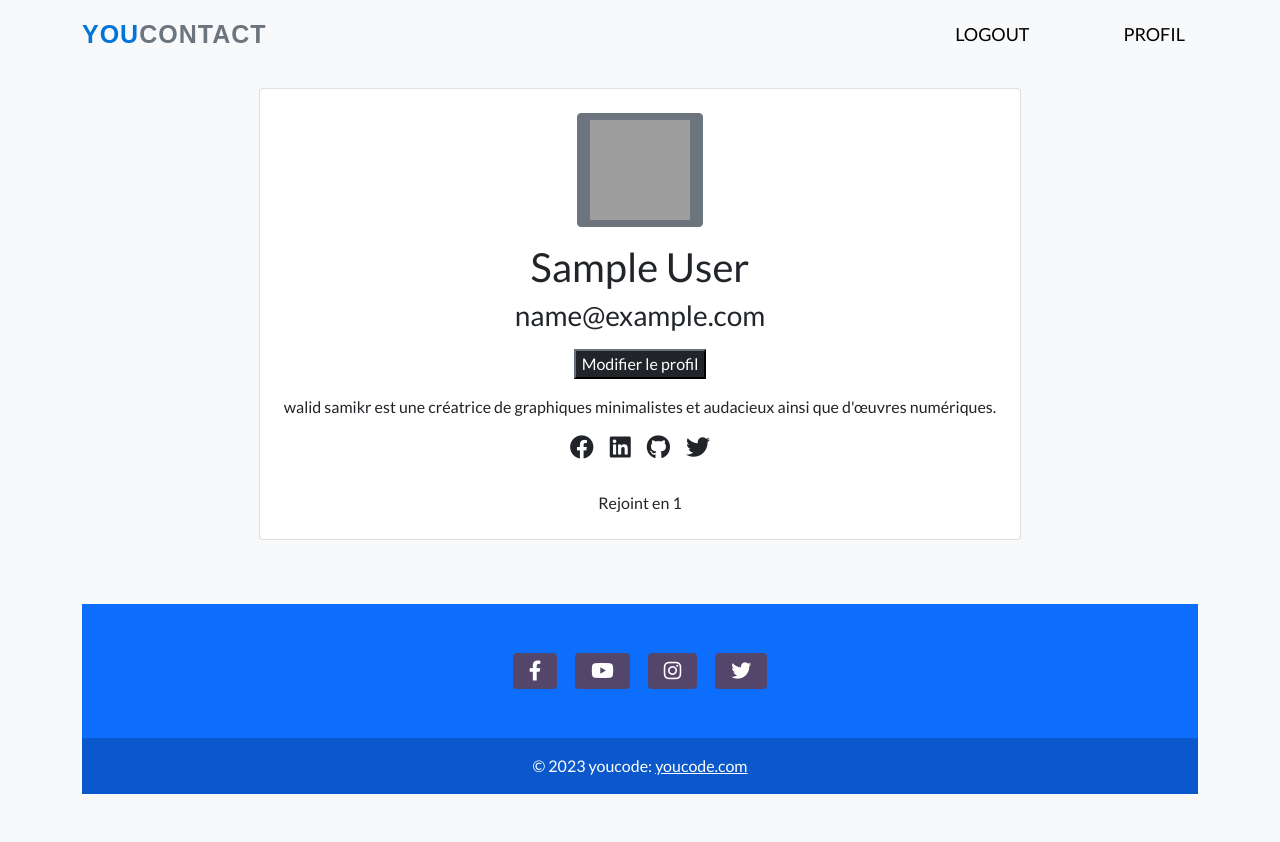
After one commit to Zakaria-Kharroub/YouContact, a PHP site: page /profil.php in a window 1280 px wide. The commit adds this page. Run offline with PHP 8.4, Linux system fonts and the light colour scheme; the visitor is signed in with stand-in values (Sample User, id 1); some web fonts are replaced; grey boxes are pictures that could not be loaded.

Commit message:
update profil

```diff
--- a/insert.php
+++ b/insert.php
@@ -1,6 +1,7 @@
 <?php
 include 'connect.php';
-
+session_start();
+$id=$_SESSION['id'];
 if (isset($_POST['ok'])) {
     $userID = $_POST['UserID'];
     $nom = $_POST['Nom'];
@@ -8,7 +9,7 @@ if (isset($_POST['ok'])) {
     $telephone = $_POST['telephone'];
     $adresse = $_POST['Adress'];
 
-    $requetInsert = "INSERT INTO Contact (UserID, Nom, Email, telephone, Adresse) VALUES ('$userID', '$nom', '$email', '$telephone', '$adresse')";
+    $requetInsert = "INSERT INTO Contact (UserID, Nom, Email, telephone, Adresse) VALUES ('$id', '$nom', '$email', '$telephone', '$adresse')";
     $resultatINsersion = mysqli_query($conn, $requetInsert);
 
     if ($resultatINsersion) {
--- /dev/null
+++ b/layout/footer.php
@@ -0,0 +1,27 @@
+<div class="container my-5">
+
+    <footer class="text-center text-lg-start bg-primary" style="">
+      <div class="container d-flex justify-content-center py-5">
+        <button type="button" class="btn btn-primary btn-lg btn-floating mx-2" style="background-color: #54456b;">
+          <i class="fab fa-facebook-f"></i>
+        </button>
+        <button type="button" class="btn btn-primary btn-lg btn-floating mx-2" style="background-color: #54456b;">
+          <i class="fab fa-youtube"></i>
+        </button>
+        <button type="button" class="btn btn-primary btn-lg btn-floating mx-2" style="background-color: #54456b;">
+          <i class="fab fa-instagram"></i>
+        </button>
+        <button type="button" class="btn btn-primary btn-lg btn-floating mx-2" style="background-color: #54456b;">
+          <i class="fab fa-twitter"></i>
+        </button>
+      </div>
+
+
+      <div class="text-center text-white p-3" style="background-color: rgba(0, 0, 0, 0.2);">
+        © 2023 youcode:
+        <a class="text-white" href="">youcode.com</a>
+      </div>
+
+    </footer>
+
+  </div>
--- a/layout/head.php
+++ b/layout/head.php
@@ -4,6 +4,9 @@
 	<meta content="width=device-width, initial-scale=1.0" name="viewport">
 	<title>HOME</title>
 
+
+    <!-- font awesome -->
+    <link rel="stylesheet" href="https://cdnjs.cloudflare.com/ajax/libs/font-awesome/6.4.2/css/all.min.css" integrity="sha512-z3gLpd7yknf1YoNbCzqRKc4qyor8gaKU1qmn+CShxbuBusANI9QpRohGBreCFkKxLhei6S9CQXFEbbKuqLg0DA==" crossorigin="anonymous" referrerpolicy="no-referrer" />
 
     <link rel="stylesheet" href="https://stackpath.bootstrapcdn.com/bootstrap/4.5.2/css/bootstrap.min.css" integrity="sha384-JcKb8q3iqJ61gNV9KGb8thSsNjpSL0n8PARn9HuZOnIxN0hoP+VmmDGMN5t9UJ0Z" crossorigin="anonymous">
     <!-- link google fonts -->
--- a/layout/navbar.php
+++ b/layout/navbar.php
@@ -14,12 +14,24 @@
                             <button class="btn btn-outline-secondary" type="submit"><i class="fa-solid fa-magnifying-glass"></i></button>
                           </form>
 					</li> -->
-                    <li class="nav-item">
-						<a class="nav-link ml-5 btn-auth"  href="login.php" >login</a>
-					</li>
-                    <li class="nav-item">
-						<a class="nav-link ml-5 btn-auth" href="register.php" >register</a>
-					</li>
+					<?php
+					if(isset($_SESSION['id'])){
+						echo '<li class="nav-item">
+						          <a class="nav-link ml-5 btn-auth" href="logout.php">Logout</a>
+					         </li>
+							 <li class="nav-item">
+						          <a class="nav-link ml-5 btn-auth" href="profil.php">profil</a>
+					         </li>';
+					} else
+					echo'<li class="nav-item">
+					<a class="nav-link ml-5 btn-auth"  href="login.php" >login</a>
+				</li>
+				<li class="nav-item">
+					<a class="nav-link ml-5 btn-auth" href="register.php" >register</a>
+				</li>';
+
+					?>
+
 				</ul>
 			</div>
 		</div>
--- /dev/null
+++ b/logout.php
@@ -0,0 +1,6 @@
+<?php
+session_start();
+session_destroy();
+header("Location: login.php");
+exit();
+?>
--- /dev/null
+++ b/profil.php
@@ -0,0 +1,67 @@
+<?php
+include ('connect.php');
+session_start();
+
+if(!isset($_SESSION['id'])){
+    header('location:login.php');
+}
+
+
+
+?>
+
+
+<!DOCTYPE html>
+<html lang="en">
+
+<?php include 'layout/head.php' ?>
+<body>
+    <?php include 'layout/navbar.php'; ?>
+
+
+
+    <div class="container mt-5 mb-4 p-3 d-flex justify-content-center ">
+  <div class="card p-4">
+    <div class="image d-flex flex-column justify-content-center align-items-center">
+      <button class="btn btn-secondary">
+        <img src="https://i.imgur.com/wvxPV9S.png" height="100" width="100" />
+      </button>
+      <h1 class="name mt-3"><?php echo $_SESSION['name'];?></h1>
+
+      <div class="d-flex flex-row justify-content-center align-items-center gap-2">
+        <h3 class="idd1"><?php echo $_SESSION['Email'];?></h3>
+
+      </div>
+
+      <div class="d-flex mt-2">
+        <button class="btn1 btn-dark">Modifier le profil</button>
+      </div>
+      <div class="text mt-3">
+        <span>walid samikr est une créatrice de graphiques minimalistes et audacieux ainsi que d'œuvres numériques.<br></span>
+      </div>
+      <div class="gap-3 mt-3 icons d-flex flex-row justify-content-center align-items-center">
+        <h4><i class="fa-brands fa-facebook"></i></h4>
+        <h4><i class="fa-brands fa-linkedin"></i></h4>
+        <h4><i class="fa-brands fa-github"></i></h4>
+        <h4><i class="fa-brands fa-twitter"></i></h4>
+
+      </div>
+      <div class="px-2 rounded mt-4 date ">
+        <span class="join">Rejoint en <?php  echo $_SESSION['dateInscri']; ?></span>
+      </div>
+    </div>
+  </div>
+</div>
+
+
+
+
+
+
+
+    </main>
+<?php
+include ('layout/footer.php');
+?>
+</body>
+</html>
```
Also changed, not shown: index.php (+10 -30 lines), login.php (+12 -16 lines), register.php (+5 -3 lines).
